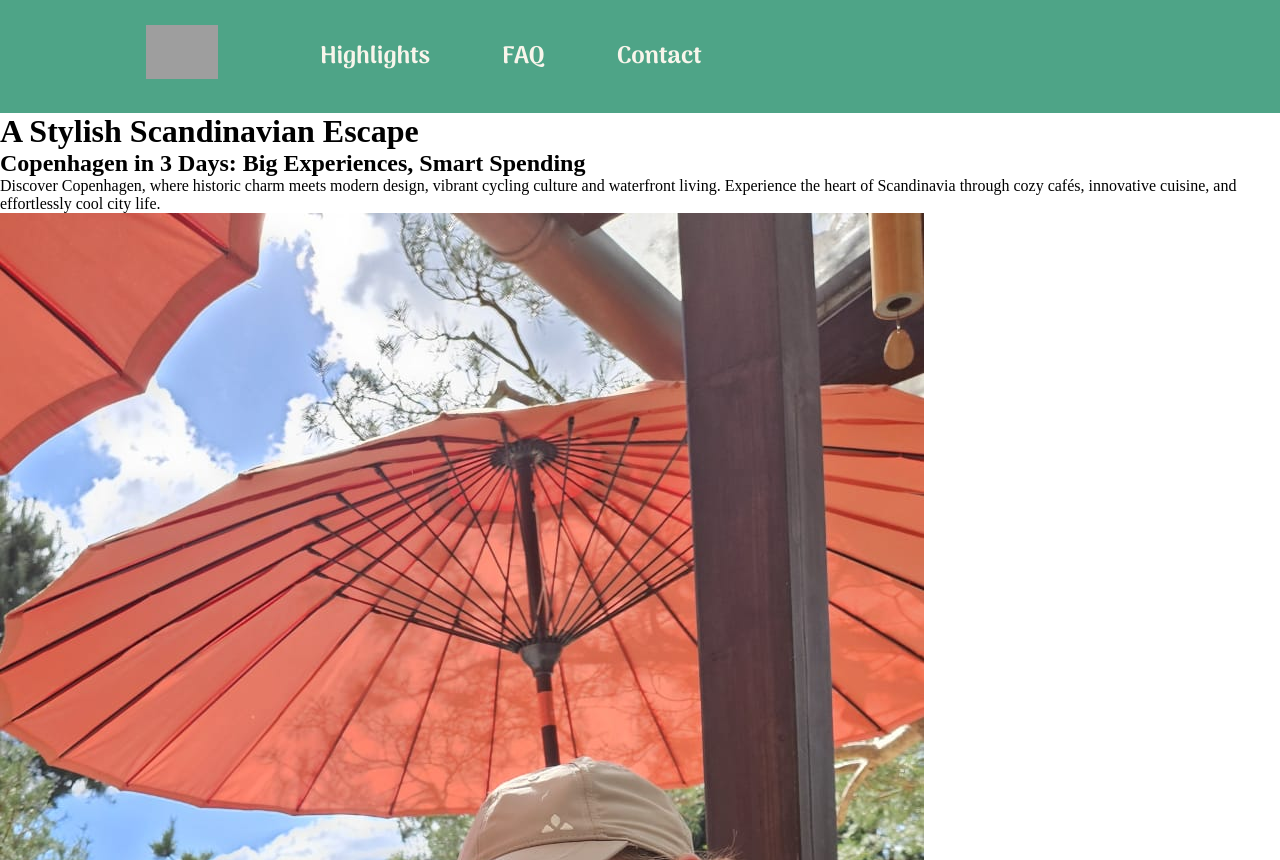
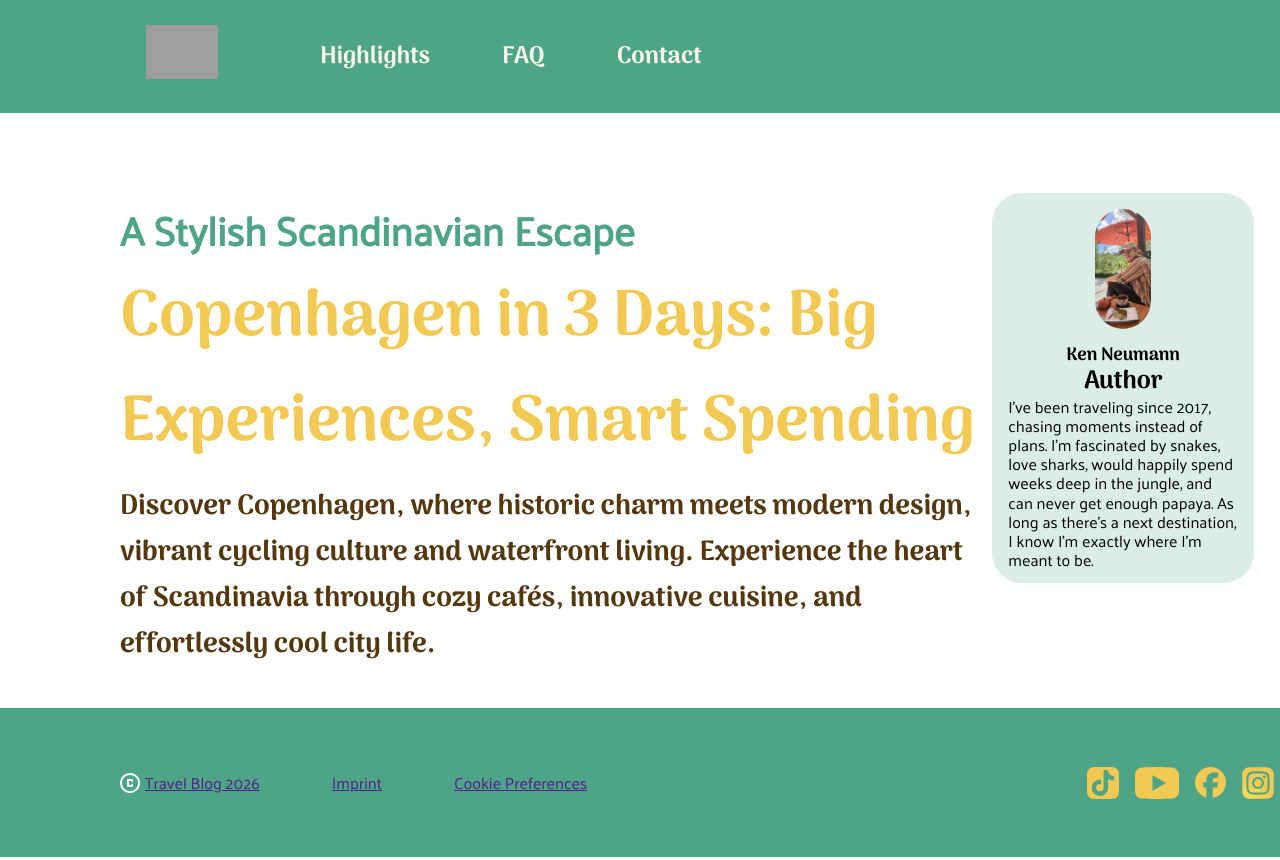
Before and after one commit to Marvin1506/Blog, a plain HTML site: page page02-video.html in a window 1280 px wide. Shown: the top 860 px of the page. Drawn offline with Linux system fonts and the light colour scheme; grey boxes are pictures that could not be loaded.

Commit message:
change classes
change classes into page02-class-name

```diff
--- a/style.css
+++ b/style.css
@@ -99,33 +99,33 @@
     height: 32px;
 }
 
-.main-seciton-headline>h1 {
+.page02-main-seciton-headline>h1 {
     font-family: Palanquin;
     font-size: 40px;
     font-weight: 600;
     color: #4EA487;
 }
 
-.main-seciton-headline>h2 {
+.page02-main-seciton-headline>h2 {
     font-family: Arima;
     font-size: 64px;
     font-weight: 700;
     color: #F1C953;
 }
 
-.main-seciton-headline>p {
+.page02-main-seciton-headline>p {
     font-family: Arima;
     font-size: 28px;
     color: #54370D;
     padding-top: 8px;
 }
 
-.main-seciton-headline{
+.page02-main-seciton-headline{
     width: 900px;
 
 }
 
-.main-section-author img {
+.page02-main-section-author img {
     height: 120px;
 
     margin: 16px 0px 16px 0px;
@@ -134,7 +134,7 @@
 
 }
 
-.main-section-author {
+.page02-main-section-author {
 
     background-color: #4EA48733;
 
@@ -161,7 +161,7 @@
     font-weight: 400px;
 }
 
-.main-section-author > p{
+.page02-main-section-author > p{
     font-family: Palanquin;
     font-weight: 400;
     font-size: 16px;
@@ -169,7 +169,7 @@
     padding: 0px 16px 0px 16px;
 }
 
-.main-section-wrapper {
+.page02-main-section-wrapper {
     max-width: 1440px;
     margin: 80px 26px 40px 120px;
     display: flex;
```
